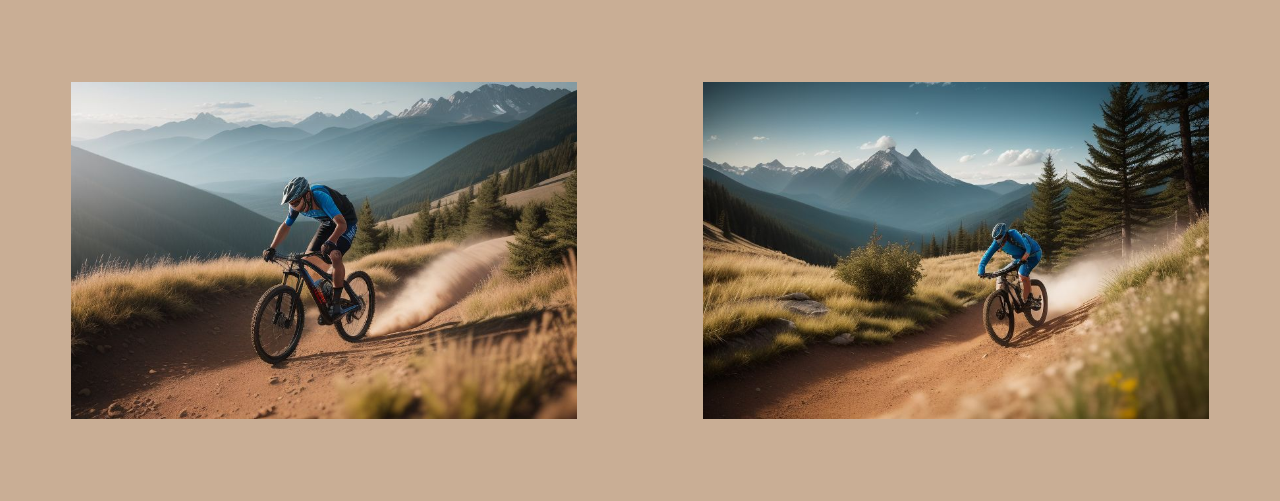
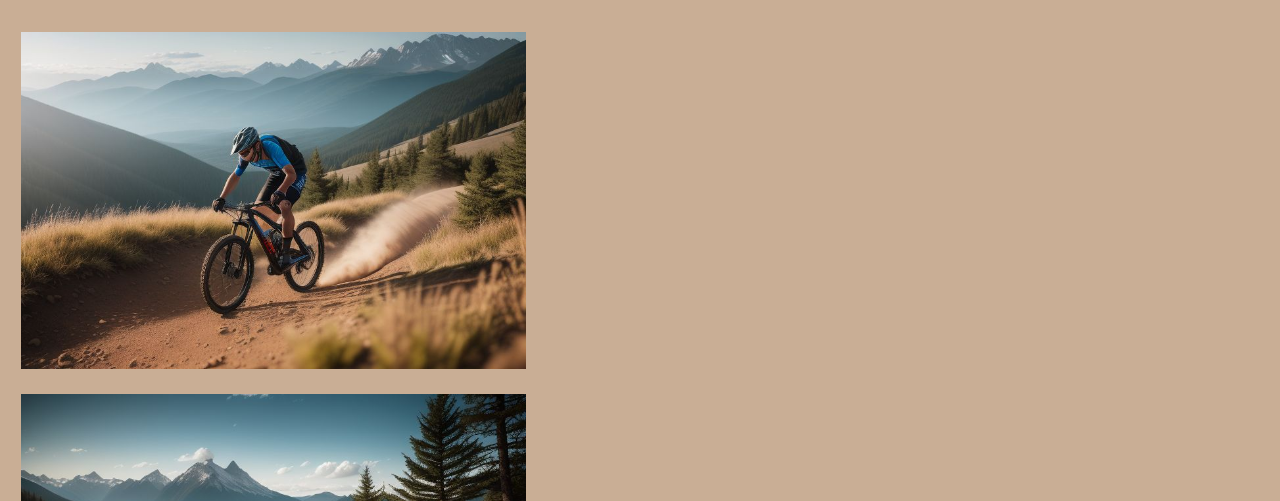
Before and after one commit to DUCKEY19/DUCKEY19, a plain HTML site: page index.html in a window 1280 px wide. Shown: the part 82-583 px from the top of the page. Drawn offline with Linux system fonts and the light colour scheme.

Commit message:
Update index.html

```diff
--- a/index.html
+++ b/index.html
@@ -15,11 +15,11 @@ body {
 }
 
 .image {
-    padding: 5%;
+    padding: 1%;
 }
 
 .imagediv {
-    display: flex;
+    display: grid;
 }
 
 </style>
```
